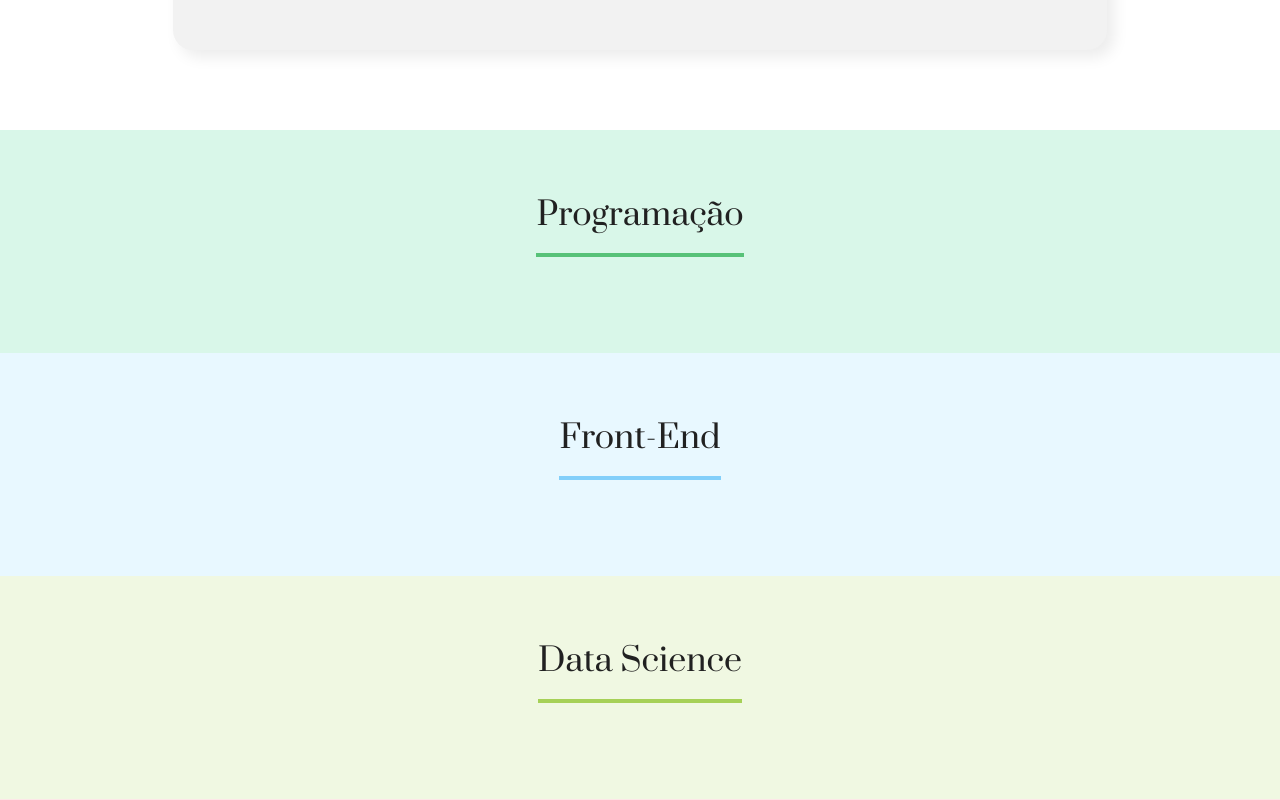
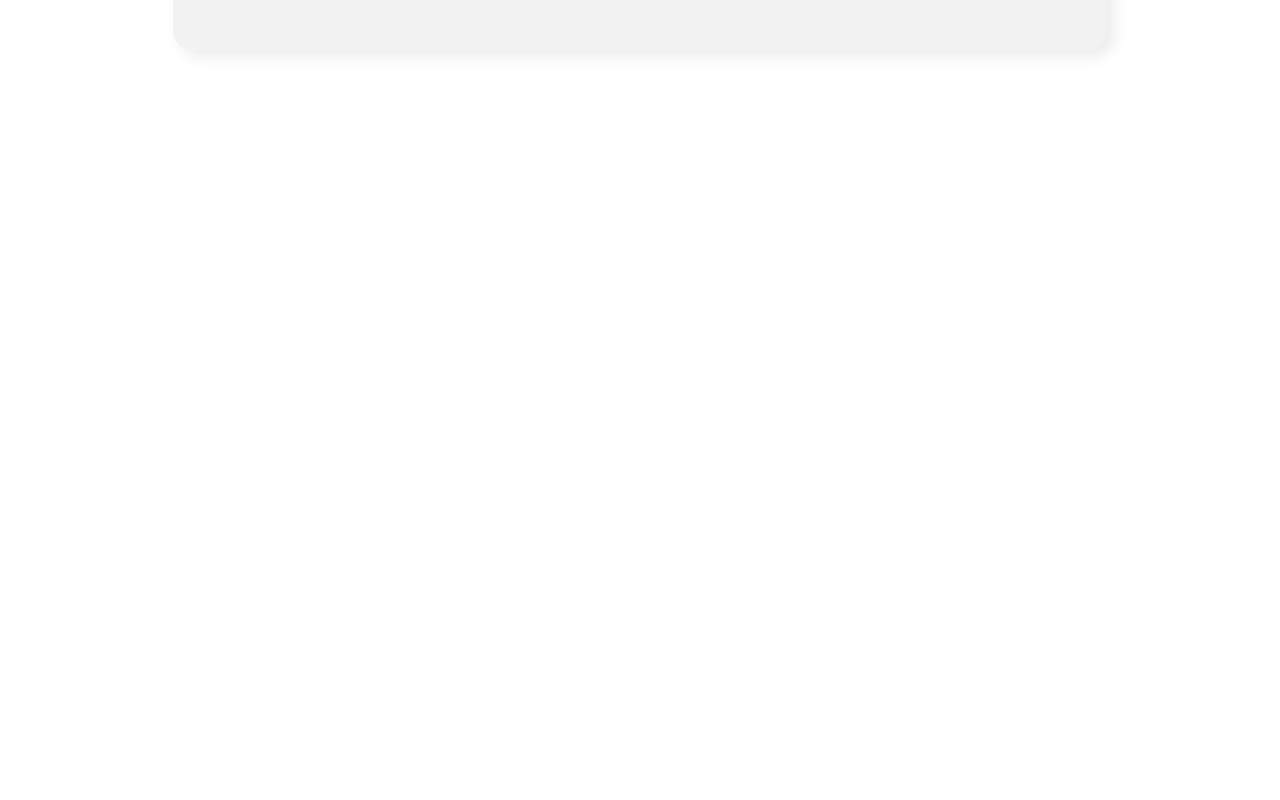
Before and after one commit to lucassmaniotto/React-Cursos, a React (Create React App) app in the folder ReactJS/organo/: page / in a window 1280 px wide. Shown: the part 1300-2100 px from the top of the page. After the commit the page ends 1430 px from the top, so only its background shows below. Built offline with nearby package versions, Linux system fonts and the light colour scheme.

Commit message:
Renderização condicional e ternários

```diff
--- a/ReactJS/organo/src/components/Card/index.js
+++ b/ReactJS/organo/src/components/Card/index.js
@@ -2,7 +2,7 @@ import './index.css';
 
 const Card = ({name, image, charge}) => {
   return (<div className="card__wrapper">
-    <div className="card__header" style={{ backgroundColor: "black"}}>
+    <div className="card__header" style={{ backgroundColor: "#f5f5f5"}}>
         <img src={image} alt={name} className='card__img'/>
     </div>
     <div className='card__footer'>
--- a/ReactJS/organo/src/components/Crew/index.js
+++ b/ReactJS/organo/src/components/Crew/index.js
@@ -7,12 +7,13 @@ const Crew = (props) => {
     const cssSecondaryColor = { borderBottomColor: props.primaryColor };
 
     return (
-        <section className="crew__section" style={cssPrimaryColor}>
+        (props.users.length > 0) ? <section className="crew__section" style={cssPrimaryColor}>
             <h3 className="crew__title" style={cssSecondaryColor}>{props.name}</h3>
             <div className="crew__cards">
                 {props.users.map(user => <Card name={user.name} charge={user.charge} image={user.image}/>)}
             </div>
         </section>
+        : ''
     );
 
 }
--- a/ReactJS/organo/src/components/Form/index.js
+++ b/ReactJS/organo/src/components/Form/index.js
@@ -18,6 +18,10 @@ const Form = (props) => {
             image,
             crew
         });
+        setName('');
+        setCharge('');
+        setImage('');
+        setCrew('');
     }
 
     return (
```
